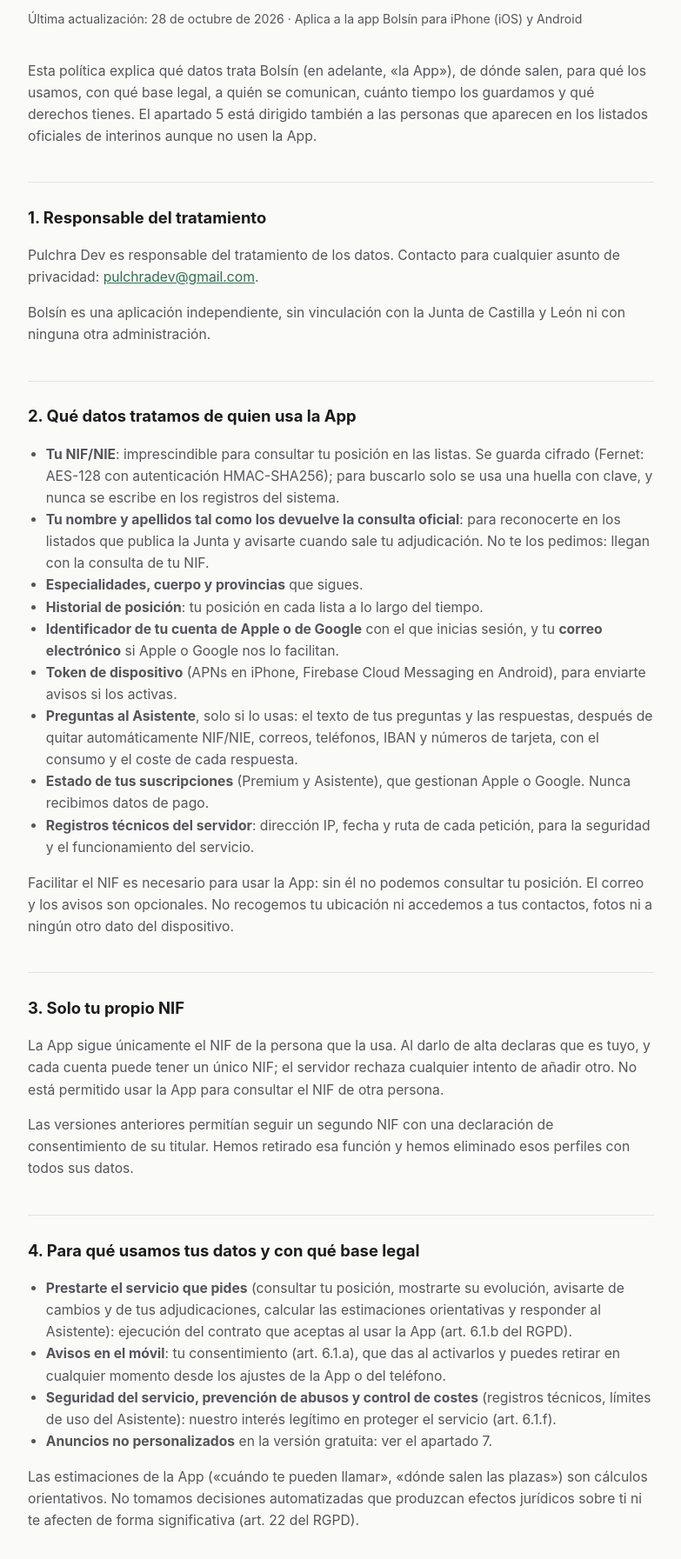
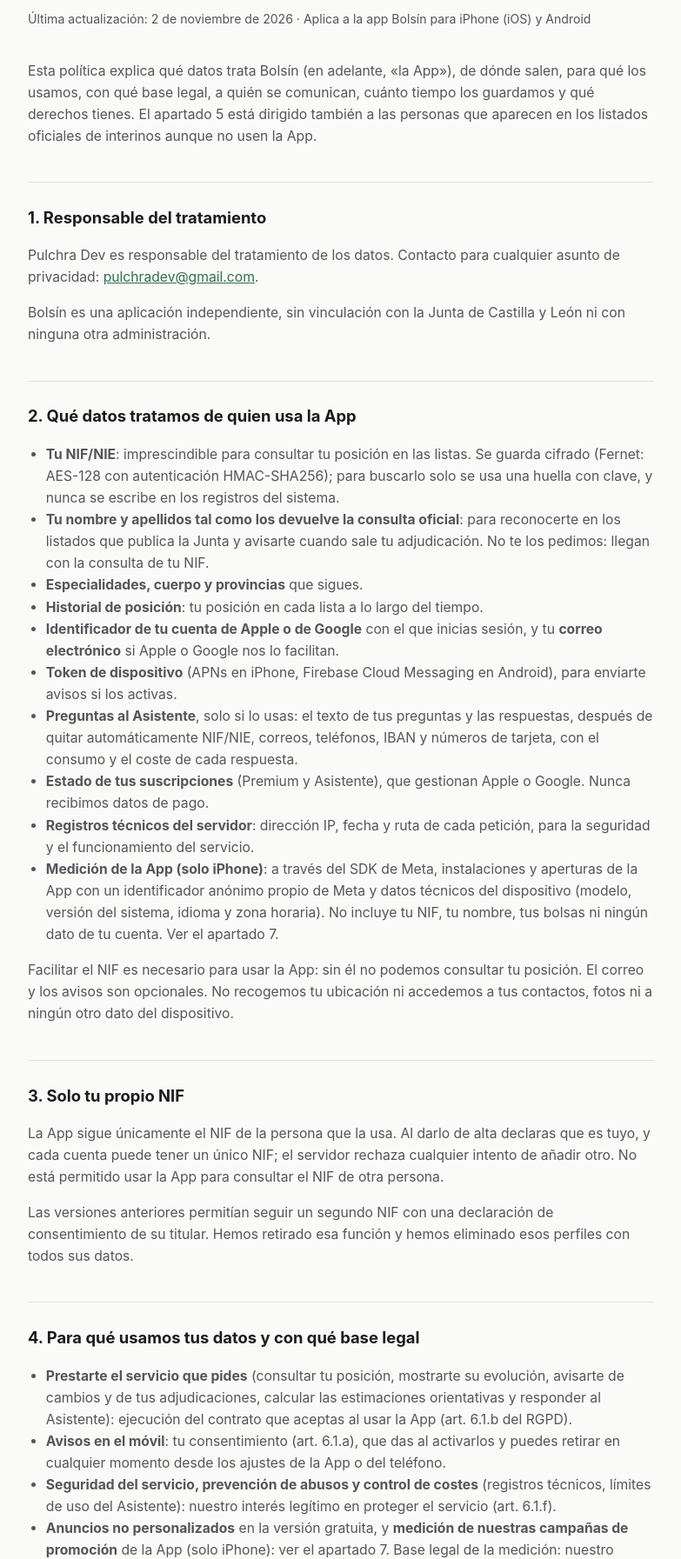
Before and after one commit to pulchradev/bolsin-privacidad, a plain HTML site: page index.html in a window 1280 px wide. Shown: the part 113-1906 px from the top of the page at 87% size, without its empty margins (248-1031 px from the left). Drawn offline with Linux system fonts and the light colour scheme.

Commit message:
Add Meta SDK measurement (iPhone) to the privacy policy
Co-Authored-By: Claude Sonnet 5.5 <noreply@anthropic.com>
Claude-Session: https://claude.ai/code/session_01GZn4a21gbytogbemnf4naf

```diff
--- a/index.html
+++ b/index.html
@@ -33,7 +33,7 @@
 <body>
 
 <h1>Política de Privacidad</h1>
-<p class="meta">Última actualización: 28 de octubre de 2026 · Aplica a la app Bolsín para iPhone (iOS) y Android</p>
+<p class="meta">Última actualización: 2 de noviembre de 2026 · Aplica a la app Bolsín para iPhone (iOS) y Android</p>
 
 <p>Esta política explica qué datos trata Bolsín (en adelante, «la App»), de dónde salen, para qué los usamos, con qué base legal, a quién se comunican, cuánto tiempo los guardamos y qué derechos tienes. El apartado 5 está dirigido también a las personas que aparecen en los listados oficiales de interinos aunque no usen la App.</p>
 
@@ -52,6 +52,7 @@
   <li><strong>Preguntas al Asistente</strong>, solo si lo usas: el texto de tus preguntas y las respuestas, después de quitar automáticamente NIF/NIE, correos, teléfonos, IBAN y números de tarjeta, con el consumo y el coste de cada respuesta.</li>
   <li><strong>Estado de tus suscripciones</strong> (Premium y Asistente), que gestionan Apple o Google. Nunca recibimos datos de pago.</li>
   <li><strong>Registros técnicos del servidor</strong>: dirección IP, fecha y ruta de cada petición, para la seguridad y el funcionamiento del servicio.</li>
+  <li><strong>Medición de la App (solo iPhone)</strong>: a través del SDK de Meta, instalaciones y aperturas de la App con un identificador anónimo propio de Meta y datos técnicos del dispositivo (modelo, versión del sistema, idioma y zona horaria). No incluye tu NIF, tu nombre, tus bolsas ni ningún dato de tu cuenta. Ver el apartado 7.</li>
 </ul>
 <p>Facilitar el NIF es necesario para usar la App: sin él no podemos consultar tu posición. El correo y los avisos son opcionales. No recogemos tu ubicación ni accedemos a tus contactos, fotos ni a ningún otro dato del dispositivo.</p>
 
@@ -64,7 +65,7 @@
   <li><strong>Prestarte el servicio que pides</strong> (consultar tu posición, mostrarte su evolución, avisarte de cambios y de tus adjudicaciones, calcular las estimaciones orientativas y responder al Asistente): ejecución del contrato que aceptas al usar la App (art. 6.1.b del RGPD).</li>
   <li><strong>Avisos en el móvil</strong>: tu consentimiento (art. 6.1.a), que das al activarlos y puedes retirar en cualquier momento desde los ajustes de la App o del teléfono.</li>
   <li><strong>Seguridad del servicio, prevención de abusos y control de costes</strong> (registros técnicos, límites de uso del Asistente): nuestro interés legítimo en proteger el servicio (art. 6.1.f).</li>
-  <li><strong>Anuncios no personalizados</strong> en la versión gratuita: ver el apartado 7.</li>
+  <li><strong>Anuncios no personalizados</strong> en la versión gratuita, y <strong>medición de nuestras campañas de promoción</strong> de la App (solo iPhone): ver el apartado 7. Base legal de la medición: nuestro interés legítimo en saber si la publicidad de la App funciona (art. 6.1.f).</li>
 </ul>
 <p>Las estimaciones de la App («cuándo te pueden llamar», «dónde salen las plazas») son cálculos orientativos. No tomamos decisiones automatizadas que produzcan efectos jurídicos sobre ti ni te afecten de forma significativa (art. 22 del RGPD).</p>
 
@@ -89,6 +90,7 @@
   <li><strong>Hetzner Online GmbH</strong> (alojamiento): el servidor de la App está en la Unión Europea.</li>
   <li><strong>Apple</strong> y <strong>Google</strong>: inicio de sesión, envío de avisos (APNs y Firebase Cloud Messaging) y gestión de suscripciones (App Store y Google Play), conforme a sus propias políticas de privacidad.</li>
   <li><strong>Google AdMob</strong>: anuncios <strong>no personalizados</strong> en la versión gratuita. No compartimos con AdMob tu NIF ni ningún dato identificativo, y no hacemos seguimiento entre apps. En Android, el SDK de AdMob puede usar el identificador de publicidad del dispositivo para limitar la frecuencia de los anuncios, medir su rendimiento y prevenir el fraude.</li>
+  <li><strong>Meta Platforms Ireland Limited</strong> (solo iPhone): la App incluye el SDK de Meta únicamente para medir instalaciones y aperturas y saber si nuestras campañas publicitarias funcionan. Envía a Meta un identificador anónimo propio de Meta y datos técnicos del dispositivo (modelo, versión del sistema, idioma y zona horaria). No activamos la recogida del identificador de publicidad, no pedimos permiso de seguimiento y no enviamos tu NIF, tu nombre, tus especialidades ni tu posición. Meta trata esos datos conforme a su propia política de privacidad y puede hacerlo fuera del Espacio Económico Europeo con las garantías que ella establece. Si no quieres que se mida tu uso de la App, escríbenos a pulchradev@gmail.com.</li>
   <li><strong>Scaleway SAS</strong> (proveedor de inteligencia artificial del Asistente, París, Francia): recibe tu pregunta, ya sin identificadores, y las fichas informativas relacionadas, para redactar la respuesta. No le enviamos tu NIF, tu nombre, tu correo ni tu posición. Según su política, no conserva el contenido de las preguntas ni lo usa para entrenar modelos; solo guarda temporalmente, hasta dos semanas, las peticiones que fallan o parecen maliciosas, para investigar el problema. Te pedimos que no escribas datos personales en tus preguntas.</li>
   <li><strong>Atlassian</strong> (Confluence, herramienta interna de documentación): las preguntas que el Asistente no ha sabido contestar o que has marcado como incorrectas se copian, sin identificadores y sin ningún dato de tu cuenta, a nuestro espacio de Confluence, donde revisamos y escribimos las fichas. Se conservan allí como máximo 90 días y, si borras tus preguntas o tu cuenta, desaparecen en unas horas. Atlassian puede tratar estos datos fuera del Espacio Económico Europeo con las cláusulas contractuales tipo de la Comisión Europea incluidas en su acuerdo de tratamiento de datos.</li>
 </ul>
```
